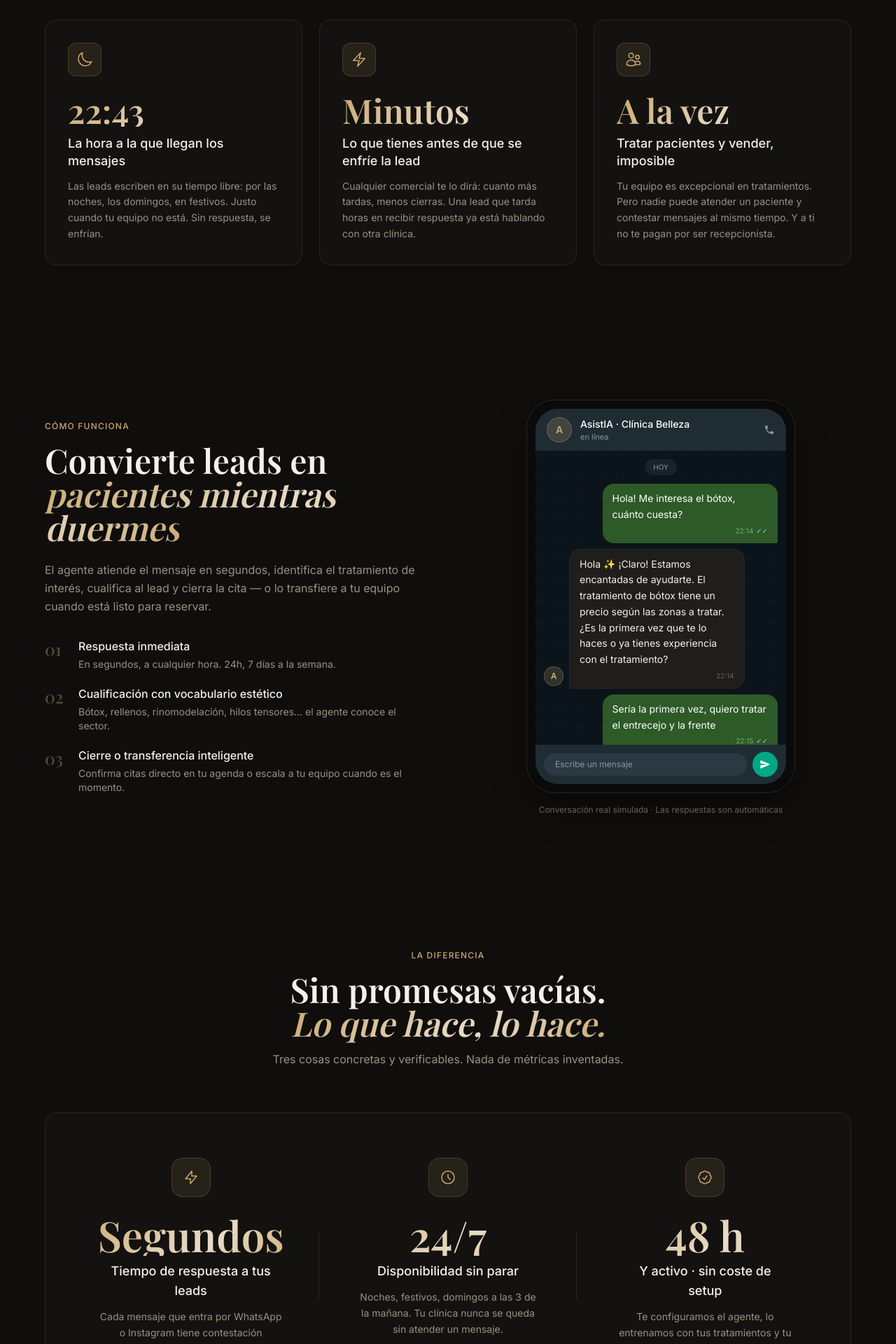
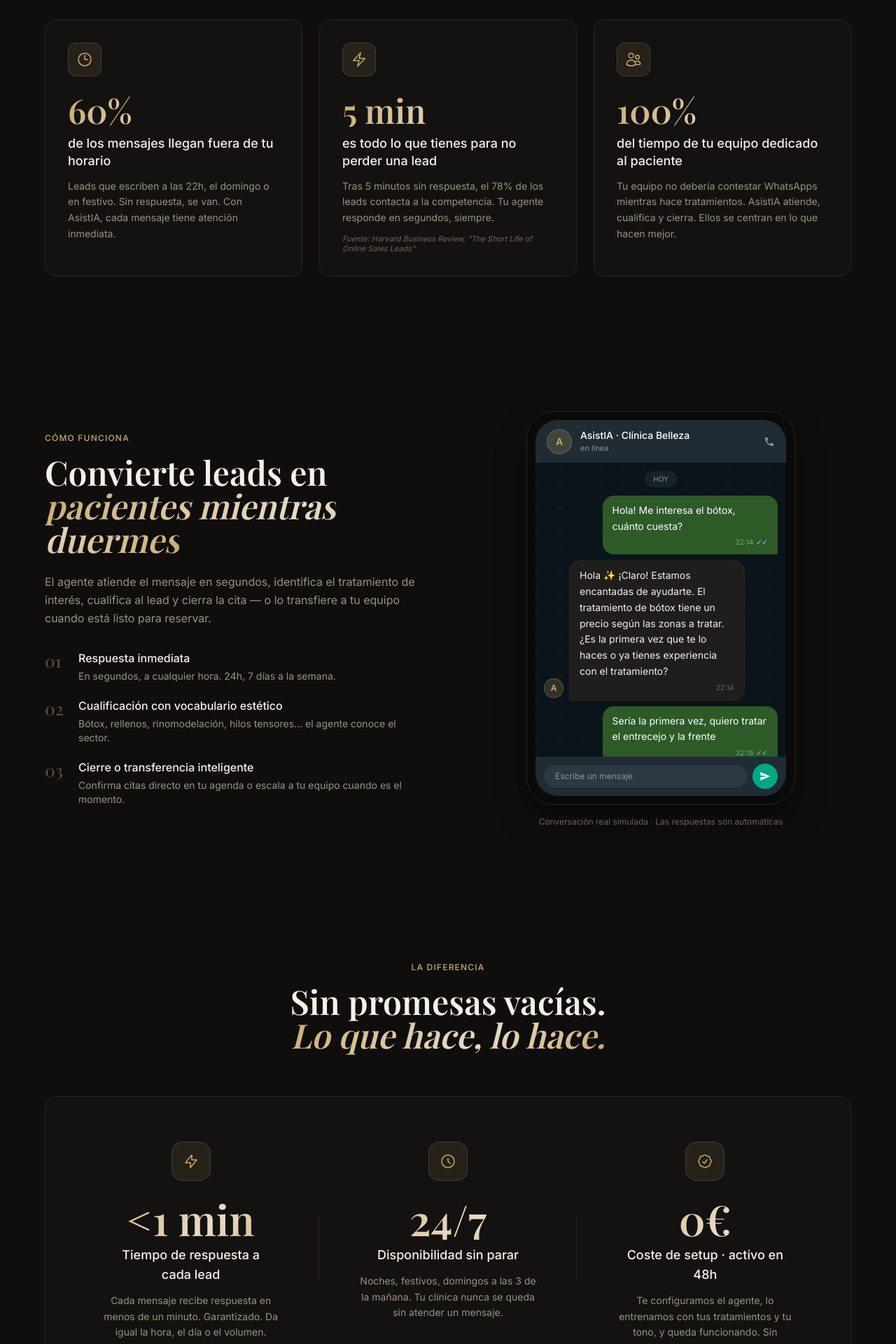
Before and after one commit to marcosmm1701/AsistIA, a Next.js app: page / in a window 1280 px wide. Shown: the part 1060-2980 px from the top of the page at 70% size. Built offline with nearby package versions, Linux system fonts and the light colour scheme.

Commit message:
Resultados Updated

```diff
--- a/components/Problems.tsx
+++ b/components/Problems.tsx
@@ -4,26 +4,28 @@ import { motion } from 'framer-motion'
 import { useInView } from 'framer-motion'
 import { useRef } from 'react'
 
-// Problemas reales del sector descritos sin estadísticas inventadas.
-// Cada "headline" es una frase observacional o un dato fácil de verificar
-// por la propia clínica (mirar su WhatsApp y comprobarlo).
+// Tres problemas reales con copy de venta. El P2 ("5 min") va con fuente
+// académica al pie — citamos el estudio de HBR para defenderlo en caso de
+// que alguien lo cuestione.
 const problems = [
   {
-    headline: '22:43',
-    title: 'La hora a la que llegan los mensajes',
+    headline: '60%',
+    title: 'de los mensajes llegan fuera de tu horario',
     description:
-      'Las leads escriben en su tiempo libre: por las noches, los domingos, en festivos. Justo cuando tu equipo no está. Sin respuesta, se enfrían.',
+      'Leads que escriben a las 22h, el domingo o en festivo. Sin respuesta, se van. Con AsistIA, cada mensaje tiene atención inmediata.',
+    source: null,
     icon: (
       <svg className="w-6 h-6" fill="none" stroke="currentColor" strokeWidth="1.5" viewBox="0 0 24 24">
-        <path strokeLinecap="round" strokeLinejoin="round" d="M21.752 15.002A9.718 9.718 0 0118 15.75c-5.385 0-9.75-4.365-9.75-9.75 0-1.33.266-2.597.748-3.752A9.753 9.753 0 003 11.25C3 16.635 7.365 21 12.75 21a9.753 9.753 0 009.002-5.998z" />
+        <path strokeLinecap="round" strokeLinejoin="round" d="M12 6v6h4.5m4.5 0a9 9 0 11-18 0 9 9 0 0118 0z" />
       </svg>
     ),
   },
   {
-    headline: 'Minutos',
-    title: 'Lo que tienes antes de que se enfríe la lead',
+    headline: '5 min',
+    title: 'es todo lo que tienes para no perder una lead',
     description:
-      'Cualquier comercial te lo dirá: cuanto más tardas, menos cierras. Una lead que tarda horas en recibir respuesta ya está hablando con otra clínica.',
+      'Tras 5 minutos sin respuesta, el 78% de los leads contacta a la competencia. Tu agente responde en segundos, siempre.',
+    source: 'Fuente: Harvard Business Review, "The Short Life of Online Sales Leads"',
     icon: (
       <svg className="w-6 h-6" fill="none" stroke="currentColor" strokeWidth="1.5" viewBox="0 0 24 24">
         <path strokeLinecap="round" strokeLinejoin="round" d="M3.75 13.5l10.5-11.25L12 10.5h8.25L9.75 21.75 12 13.5H3.75z" />
@@ -31,10 +33,11 @@ const problems = [
     ),
   },
   {
-    headline: 'A la vez',
-    title: 'Tratar pacientes y vender, imposible',
+    headline: '100%',
+    title: 'del tiempo de tu equipo dedicado al paciente',
     description:
-      'Tu equipo es excepcional en tratamientos. Pero nadie puede atender un paciente y contestar mensajes al mismo tiempo. Y a ti no te pagan por ser recepcionista.',
+      'Tu equipo no debería contestar WhatsApps mientras hace tratamientos. AsistIA atiende, cualifica y cierra. Ellos se centran en lo que hacen mejor.',
+    source: null,
     icon: (
       <svg className="w-6 h-6" fill="none" stroke="currentColor" strokeWidth="1.5" viewBox="0 0 24 24">
         <path strokeLinecap="round" strokeLinejoin="round" d="M15 19.128a9.38 9.38 0 002.625.372 9.337 9.337 0 004.121-.952 4.125 4.125 0 00-7.533-2.493M15 19.128v-.003c0-1.113-.285-2.16-.786-3.07M15 19.128v.106A12.318 12.318 0 018.624 21c-2.331 0-4.512-.645-6.374-1.766l-.001-.109a6.375 6.375 0 0111.964-3.07M12 6.375a3.375 3.375 0 11-6.75 0 3.375 3.375 0 016.75 0zm8.25 2.25a2.625 2.625 0 11-5.25 0 2.625 2.625 0 015.25 0z" />
@@ -82,6 +85,13 @@ function ProblemCard({
           {problem.description}
         </p>
 
+        {/* Source (opcional) — solo se muestra si el card cita un estudio */}
+        {problem.source && (
+          <p className="text-[#6b6258] text-[11px] italic mt-3 leading-tight">
+            {problem.source}
+          </p>
+        )}
+
         {/* Hover glow */}
         <div className="absolute inset-0 rounded-2xl opacity-0 group-hover:opacity-100 transition-opacity duration-300 pointer-events-none"
           style={{ boxShadow: 'inset 0 0 40px rgba(201,169,110,0.04)' }} />
--- a/components/Results.tsx
+++ b/components/Results.tsx
@@ -10,9 +10,9 @@ import { motion, useInView } from 'framer-motion'
 //  - Onboarding gratuito en 48h
 const promises = [
   {
-    headline: 'Segundos',
-    label: 'Tiempo de respuesta a tus leads',
-    description: 'Cada mensaje que entra por WhatsApp o Instagram tiene contestación inmediata. Sin colas, sin "te respondemos mañana".',
+    headline: '<1 min',
+    label: 'Tiempo de respuesta a cada lead',
+    description: 'Cada mensaje recibe respuesta en menos de un minuto. Garantizado. Da igual la hora, el día o el volumen.',
     icon: (
       <svg className="w-6 h-6" fill="none" stroke="currentColor" strokeWidth="1.5" viewBox="0 0 24 24">
         <path strokeLinecap="round" strokeLinejoin="round" d="M13 10V3L4 14h7v7l9-11h-7z" />
@@ -30,8 +30,8 @@ const promises = [
     ),
   },
   {
-    headline: '48 h',
-    label: 'Y activo · sin coste de setup',
+    headline: '0€',
+    label: 'Coste de setup · activo en 48h',
     description: 'Te configuramos el agente, lo entrenamos con tus tratamientos y tu tono, y queda funcionando. Sin inversión inicial.',
     icon: (
       <svg className="w-6 h-6" fill="none" stroke="currentColor" strokeWidth="1.5" viewBox="0 0 24 24">
@@ -98,9 +98,6 @@ export default function Results() {
             <br />
             <span className="italic text-gradient-gold">Lo que hace, lo hace.</span>
           </h2>
-          <p className="text-[#9a9080] text-base mt-4 max-w-xl mx-auto">
-            Tres cosas concretas y verificables. Nada de métricas inventadas.
-          </p>
         </motion.div>
 
         <div className="border border-[#2a2520] rounded-2xl bg-[#141210] px-6 py-14 md:py-16">
```
